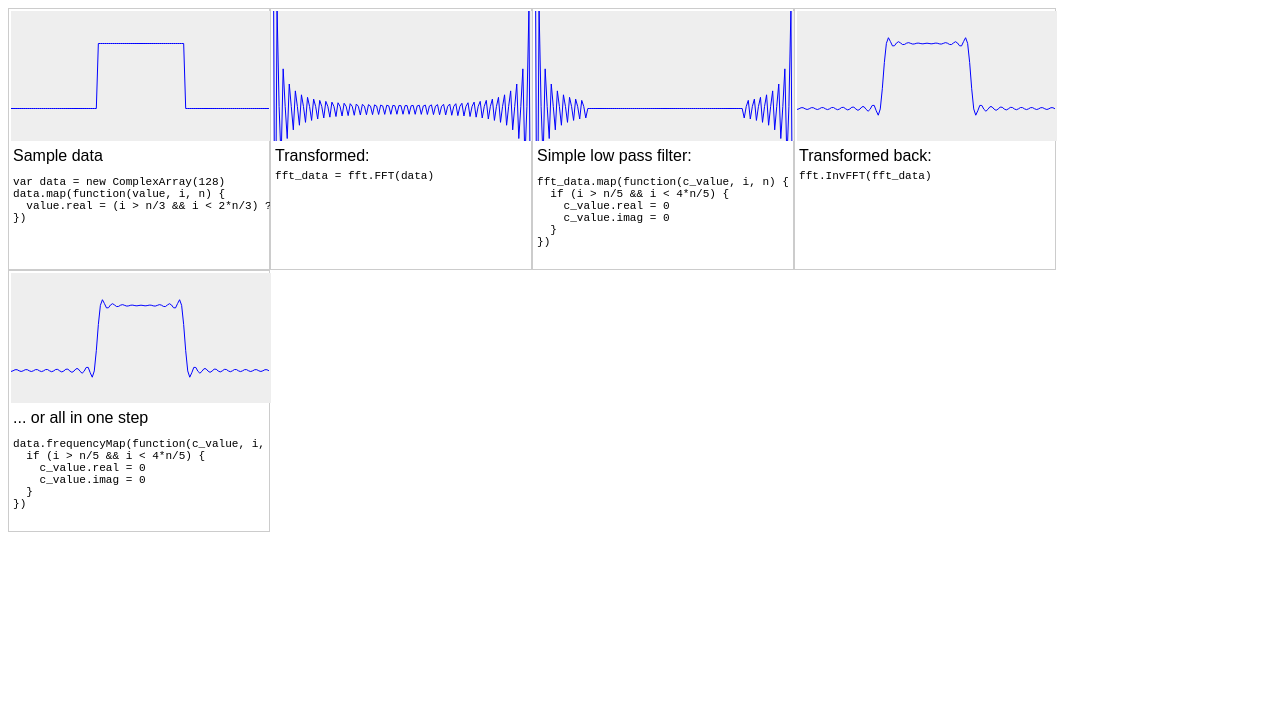
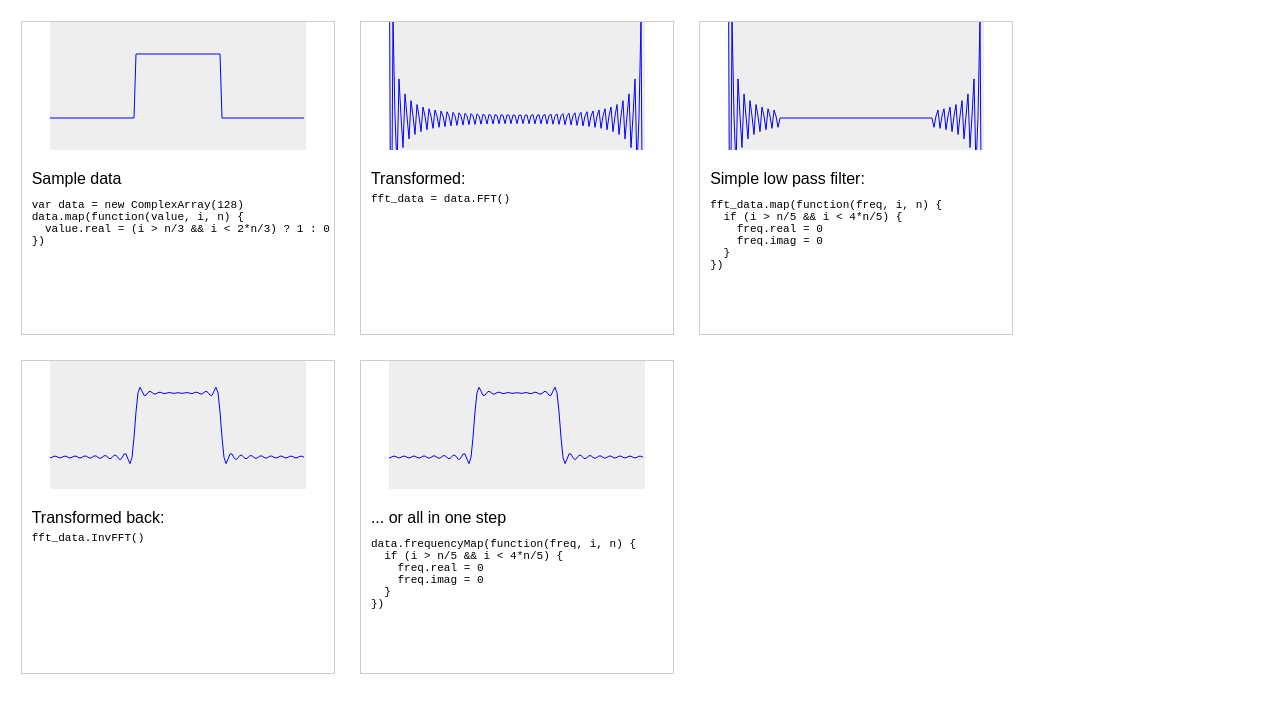
Before and after one commit to dntj/jsfft, a website: page example/index.html in a window 1280 px wide. Drawn offline with Linux system fonts and the light colour scheme.

Commit message:
refined example.

```diff
--- a/example/example.css
+++ b/example/example.css
@@ -7,17 +7,25 @@ canvas {
 }
 
 div.panel {
+  float: left;
+  width: 312px;
+  height: 312px;
+  border: 1px solid #ccc;
+  margin: 1%;
+}
+
+div.panel div.example {
   width: 256px;
-  height: 256px;
-  border: 1px solid #ccc;
-  padding: 2px;
-  float: left;
+  height: 128px;
+  left: 28px;
+  position: relative;
 }
 
 div.explanation {
-  width: 100%;
+  left: 0;
+  right: 0;
   height: 50%;
-  padding: 2px;
+  padding: 20px 10px 0 10px;
   overflow: scroll;
 }
 
--- a/example/index.html
+++ b/example/index.html
@@ -8,7 +8,8 @@
   <title></title>
 </head>
 <body>
-  <div id="original" class="panel">
+  <div class="panel">
+    <div id="original" class="example"></div>
     <div class="explanation">
       Sample data
       <pre>
@@ -19,43 +20,47 @@ data.map(function(value, i, n) {
       </pre>
     </div>
   </div>
-  <div id="fft" class="panel">
+  <div class="panel">
+    <div id="fft" class="example"></div>
     <div class="explanation">
       Transformed:<br>
       <code>
-        fft_data = fft.FFT(data)
+        fft_data = data.FFT()
       </code>
     </div>
   </div>
-  <div id="fft_filtered" class="panel">
+  <div  class="panel">
+    <div id="fft_filtered" class="example"></div>
     <div class="explanation">
       Simple low pass filter:
       <pre>
-fft_data.map(function(c_value, i, n) {
+fft_data.map(function(freq, i, n) {
   if (i > n/5 &amp;&amp; i &lt; 4*n/5) {
-    c_value.real = 0
-    c_value.imag = 0
+    freq.real = 0
+    freq.imag = 0
   }
 })
       </pre>
     </div>
   </div>
-  <div id="original_filtered" class="panel">
+  <div class="panel">
+    <div id="original_filtered" class="example"></div>
     <div class="explanation">
       Transformed back:<br>
       <code>
-        fft.InvFFT(fft_data)
+        fft_data.InvFFT()
       </code>
     </div>
   </div>
-  <div id="all_in_one" class="panel">
+  <div class="panel">
+    <div id="all_in_one" class="example"></div>
     <div class="explanation">
       ... or all in one step
       <pre>
-data.frequencyMap(function(c_value, i, n) {
+data.frequencyMap(function(freq, i, n) {
   if (i > n/5 &amp;&amp; i &lt; 4*n/5) {
-    c_value.real = 0
-    c_value.imag = 0
+    freq.real = 0
+    freq.imag = 0
   }
 })
       </pre>
@@ -69,12 +74,12 @@ data.frequencyMap(function(c_value, i, n) {
           canvas = document.createElement('canvas'),
           context = canvas.getContext('2d'),
           width = element.clientWidth,
-          height = element.clientHeight/2,
+          height = element.clientHeight,
           n = data.length
 
         canvas.width = width
         canvas.height = height
-        element.insertBefore(canvas, element.children[0])
+        element.appendChild(canvas)
 
         context.strokeStyle = 'blue'
         context.beginPath()
@@ -98,21 +103,21 @@ data.frequencyMap(function(c_value, i, n) {
 
         drawToCanvas('original', data)
 
-        fft_data = fft.FFT(data)
+        fft_data = data.FFT()
         drawToCanvas('fft', fft_data)
-        fft_data.map(function(c_value, i, n) {
+        fft_data.map(function(freq, i, n) {
           if (i > n/5 && i < 4*n/5) {
-            c_value.real = 0
-            c_value.imag = 0
+            freq.real = 0
+            freq.imag = 0
           }
         })
         drawToCanvas('fft_filtered', fft_data)
-        drawToCanvas('original_filtered', fft.InvFFT(fft_data))
+        drawToCanvas('original_filtered', fft_data.InvFFT())
 
-        drawToCanvas('all_in_one', data.frequencyMap(function(c_value, i, n) {
+        drawToCanvas('all_in_one', data.frequencyMap(function(freq, i, n) {
           if (i > n/5 && i < 4*n/5) {
-            c_value.real = 0
-            c_value.imag = 0
+            freq.real = 0
+            freq.imag = 0
           }
         }))
       }
```
